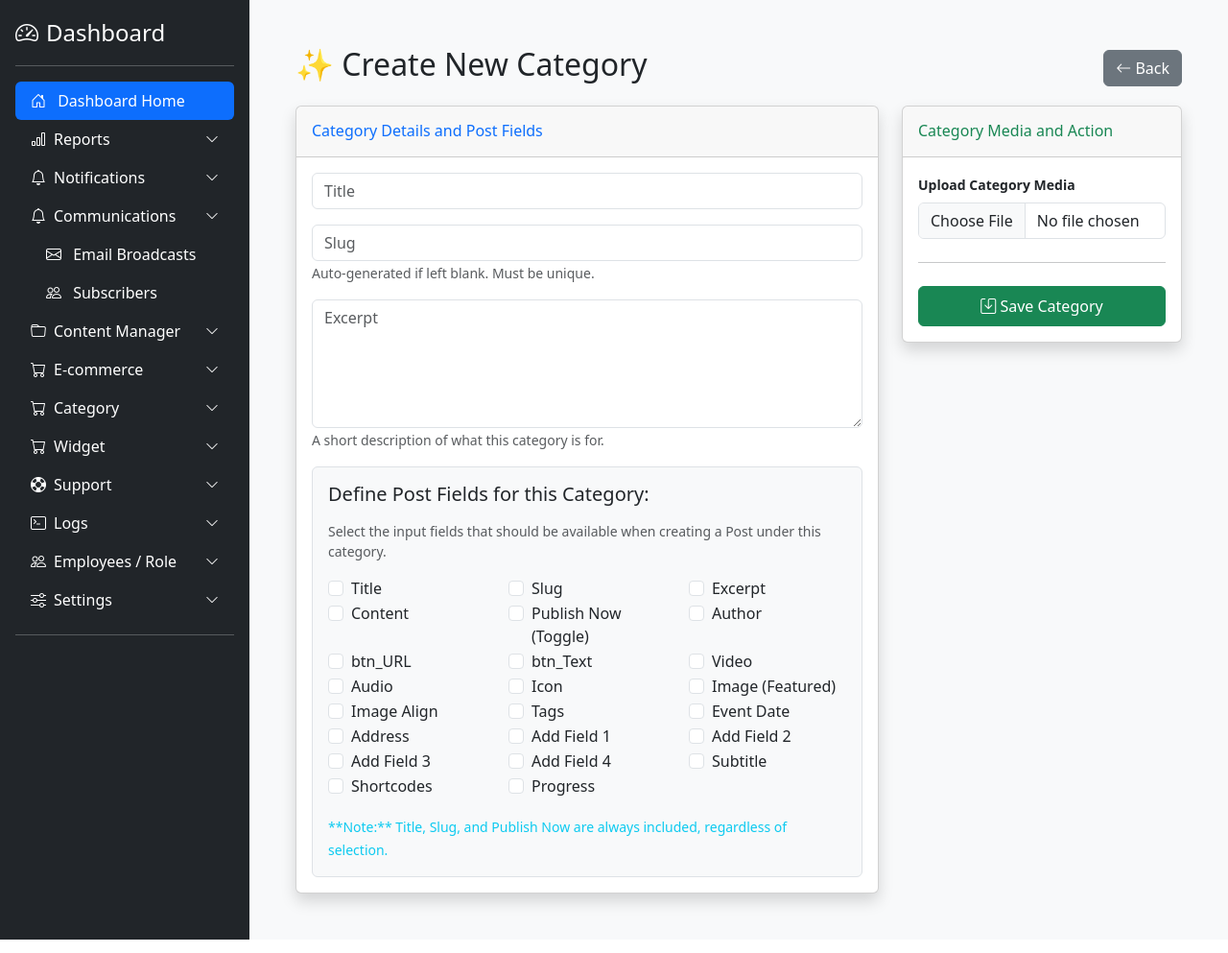
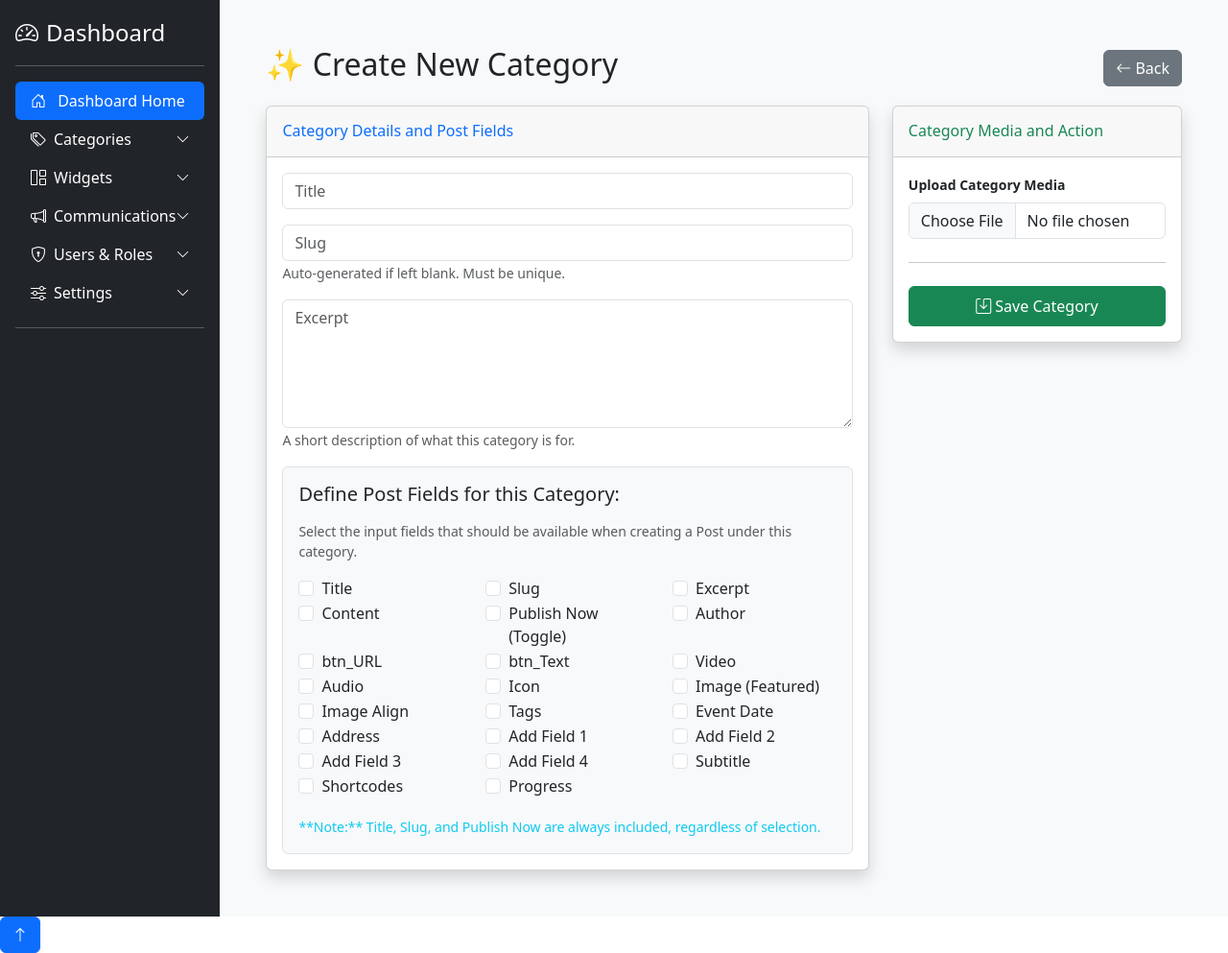
Before and after one commit to belldivine070/CMS, a Django app: page /bg-admin/category/create/ in a window 1280 px wide. Shown: the part 56-1049 px from the top of the page at 96% size. Run offline with Django 5.2, Linux system fonts and the light colour scheme; a user stored in the database is signed in; data comes from the database, SQL or seed files in the repository; parts of the project's set-up code (start-up, migrations or seed data) failed here and were passed over; some libraries are stand-ins or nearby versions.

Commit message:
Refactor layout template with sidebar and alerts
Updated the layout template by modifying the sidebar structure, adding a dark mode toggle button, and enhancing the alert display with a shadow effect. Removed unused CSS styles and improved the organization of the sidebar menu.

```diff
--- a/users/templates/layout.html
+++ b/users/templates/layout.html
@@ -10,7 +10,6 @@
     <link href="https://cdn.jsdelivr.net/npm/bootstrap@5.3.2/dist/css/bootstrap.min.css" rel="stylesheet">
 
     <link rel="stylesheet" href="{% static 'users/css/jquery.datetimepicker.min.css' %}">
-
     <link rel="stylesheet" href="{% static 'users/css/style.css' %}">
     <link rel="icon" type="image/x-icon" href="{% static 'image.png' %}">
 
@@ -19,39 +18,12 @@
     {% endif %}
 
     <style>
-        /* RESPONSIVE SIDEBAR & LAYOUT FIXES */
-        :root { --sidebar-width: 260px; }
-
-        body { overflow-x: hidden; }
-
-        #sidebar {
-            min-width: var(--sidebar-width);
-            max-width: var(--sidebar-width);
-            background: #212529;
-            transition: all 0.3s;
-            min-height: 100vh;
-        }
-
-        /* Responsive Sidebar for Mobile */
-        @media (max-width: 768px) {
-            #sidebar {
-                margin-left: calc(-1 * var(--sidebar-width));
-                position: fixed;
-                z-index: 1050;
-            }
-            #sidebar.active { margin-left: 0; }
-            #content { width: 100% !important; }
-        }
-
         /* Datetimepicker Responsive Fix */
         @media (max-width: 480px) {
             .xdsoft_datetimepicker { width: 300px !important; left: 5% !important; }
         }
-
+        .xdsoft_datetimepicker { z-index: 9999 !important; }
         .content-wrapper { transition: all 0.3s; width: 100%; }
-
-        /* Ensure the timepicker stays above other elements */
-        .xdsoft_datetimepicker { z-index: 9999 !important; }
     </style>
 </head>
 
@@ -72,8 +44,9 @@
         </form>
 
         <div class="ms-auto d-flex align-items-center">
-            <button class="btn btn-outline-light me-3 d-none d-sm-block" id="themeToggle" title="Toggle theme">
-                <i class="bi bi-moon-stars" id="themeIcon"></i>
+            <button class="btn btn-outline-light me-3 d-none d-sm-block" id="darkModeToggle" title="Toggle theme">
+                <i class="bi bi-moon-stars" id="moonIcon"></i>
+                <i class="bi bi-sun d-none" id="sunIcon"></i>
             </button>
 
             <img src="{% if user.profile_image %}{{ user.profile_image.url }}{% else %}{% static 'images/default_profile.png' %}{% endif %}" alt="Profile" class="rounded-circle me-2" width="32" height="32">
@@ -89,7 +62,7 @@
                     <li>
                         <form action="{% url 'logout' %}" method="post">
                             {% csrf_token %}
-                            <button type="submit" class="dropdown-item text-danger">Sign out</button>
+                            <button type="submit" class="dropdown-item text-danger fw-bold">Sign out</button>
                         </form>
                     </li>
                 </ul>
@@ -99,11 +72,7 @@
 
     <div class="d-flex">
 
-      <!-- SIDEBAR -->
-
-      <div id="sidebar" class="bg-dark text-white sidebar-width p-3 sidebar">
-
-
+        <div id="sidebar" class="bg-dark text-white p-3">
             <a href="/" class="d-flex align-items-center mb-3 text-white text-decoration-none">
                 <i class="bi bi-speedometer2 fs-4 me-2"></i>
                 <span class="fs-4">Dashboard</span>
@@ -112,51 +81,44 @@
             <hr class="border-light">
 
             <ul class="nav nav-pills flex-column mb-auto">
-
-      <!-- Dashboard Home -->
                 <li class="nav-item">
                     <a href="{% url 'index' %}" class="nav-link text-white active">
                         <i class="bi bi-house-door me-2"></i> Dashboard Home
                     </a>
                 </li>
 
-      <!-- Reports -->
                 <li>
-        <a data-bs-toggle="collapse" href="#reportsMenu" class="nav-link text-white d-flex align-items-center">
-          <i class="bi bi-bar-chart me-2"></i> Reports
+                    <a data-bs-toggle="collapse" href="#CategoryMenu" class="nav-link text-white d-flex align-items-center">
+                        <i class="bi bi-tags me-2"></i> Categories
                         <i class="bi bi-chevron-down ms-auto small"></i>
                     </a>
-        <div class="collapse ms-3" id="reportsMenu">
+                    <div class="collapse ms-3" id="CategoryMenu">
                         <ul class="nav flex-column">
-            <li><a href="#" class="nav-link text-white"><i class="bi bi-graph-up-arrow me-2"></i> Sales Reports</a></li>
-            <li><a href="#" class="nav-link text-white"><i class="bi bi-pie-chart me-2"></i> User Analytics</a></li>
-            <li><a href="#" class="nav-link text-white"><i class="bi bi-bar-chart-steps me-2"></i> Activity Logs</a></li>
-          </ul>
-        </div>
-      </li>
-
-      <!-- Notifications -->
-      <li>
-        <a data-bs-toggle="collapse" href="#notificationMenu" class="nav-link text-white d-flex align-items-center">
-          <i class="bi bi-bell me-2"></i> Notifications
-          <i class="bi bi-chevron-down ms-auto small"></i>
-        </a>
-        <div class="collapse ms-3" id="notificationMenu">
-          <ul class="nav flex-column">
-            <li><a href="#" class="nav-link text-white"><i class="bi bi-bell-fill me-2"></i> All Notifications</a></li>
-            <li><a href="#" class="nav-link text-white"><i class="bi bi-envelope-paper me-2"></i> Messages</a></li>
-            <li><a href="#" class="nav-link text-white"><i class="bi bi-envelope-paper me-2"></i> Email</a></li>
-            <li><a href="#" class="nav-link text-white"><i class="bi bi-envelope-paper me-2"></i> Subcribers</a></li>
+                            <li><a href="{% url 'category_list' %}" class="nav-link text-white small"><i class="bi bi-list-ul me-2"></i> List All</a></li>
+                            <li><a href="{% url 'category_create' %}" class="nav-link text-white small"><i class="bi bi-plus-circle me-2"></i> Add New</a></li>
                         </ul>
                     </div>
                 </li>
 
                 <li>
-        <a data-bs-toggle="collapse" href="#notificationMenu" class="nav-link text-white d-flex align-items-center">
-            <i class="bi bi-bell me-2"></i> Communications
+                    <a data-bs-toggle="collapse" href="#WidgetMenu" class="nav-link text-white d-flex align-items-center">
+                        <i class="bi bi-grid-1x2 me-2"></i> Widgets
                         <i class="bi bi-chevron-down ms-auto small"></i>
                     </a>
-        <div class="collapse ms-3 show" id="notificationMenu">
+                    <div class="collapse ms-3" id="WidgetMenu">
+                        <ul class="nav flex-column">
+                            <li><a href="{% url 'widget_list' %}" class="nav-link text-white small"><i class="bi bi-list-ul me-2"></i> List All</a></li>
+                            <li><a href="{% url 'widget_create' %}" class="nav-link text-white small"><i class="bi bi-plus-circle me-2"></i> Add New</a></li>
+                        </ul>
+                    </div>
+                </li>
+
+                <li>
+                    <a data-bs-toggle="collapse" href="#commMenu" class="nav-link text-white d-flex align-items-center">
+                        <i class="bi bi-megaphone me-2"></i> Communications
+                        <i class="bi bi-chevron-down ms-auto small"></i>
+                    </a>
+                    <div class="collapse ms-3" id="commMenu">
                         <ul class="nav flex-column">
                             <li><a href="{% url 'broadcast_dashboard' %}" class="nav-link text-white small"><i class="bi bi-envelope me-2"></i> Email Broadcasts</a></li>
                             <li><a href="{% url 'subscriber_list' %}" class="nav-link text-white small"><i class="bi bi-people me-2"></i> Subscribers</a></li>
@@ -164,135 +126,21 @@
                     </div>
                 </li>
 
-      <!-- Content Management -->
                 <li>
-        <a data-bs-toggle="collapse" href="#contentMenu" class="nav-link text-white d-flex align-items-center">
-          <i class="bi bi-folder me-2"></i> Content Manager
+                    <a data-bs-toggle="collapse" href="#usersMenu" class="nav-link text-white d-flex align-items-center">
+                        <i class="bi bi-shield-lock me-2"></i> Users & Roles
                         <i class="bi bi-chevron-down ms-auto small"></i>
                     </a>
-        <div class="collapse ms-3" id="contentMenu">
+                    <div class="collapse ms-3" id="usersMenu">
                         <ul class="nav flex-column">
-            <li><a href="#" class="nav-link text-white"><i class="bi bi-image me-2"></i> Media Library</a></li>
-            <li><a href="#" class="nav-link text-white"><i class="bi bi-pencil-square me-2"></i> Blog Posts</a></li>
-            <li><a href="#" class="nav-link text-white"><i class="bi bi-ui-checks me-2"></i> Page Builder</a></li>
+                            <li><a href="{% url 'manage_users' %}" class="nav-link text-white small"><i class="bi bi-people me-2"></i> Manage Users</a></li>
+                            <li><a href="{% url 'admin_register_user' %}" class="nav-link text-white small"><i class="bi bi-person-plus me-2"></i> Register New</a></li>
+                            <li><a href="{% url 'manage_roles' %}" class="nav-link text-white small"><i class="bi bi-key me-2"></i> Roles & Permissions</a></li>
+                            <li><a href="{% url 'add_role' %}" class="nav-link text-white small"><i class="bi bi-plus-circle me-2"></i> Add Role</a></li>
                         </ul>
                     </div>
                 </li>
 
-      <!-- E-commerce -->
-      <li>
-        <a data-bs-toggle="collapse" href="#ecommerceMenu" class="nav-link text-white d-flex align-items-center">
-          <i class="bi bi-cart me-2"></i> E-commerce
-          <i class="bi bi-chevron-down ms-auto small"></i>
-        </a>
-        <div class="collapse ms-3" id="ecommerceMenu">
-          <ul class="nav flex-column">
-            <li><a href="#" class="nav-link text-white"><i class="bi bi-box-seam me-2"></i> Products</a></li>
-            <li><a href="#" class="nav-link text-white"><i class="bi bi-receipt me-2"></i> Orders</a></li>
-            <li><a href="#" class="nav-link text-white"><i class="bi bi-people me-2"></i> Customers</a></li>
-          </ul>
-        </div>
-      </li>
-
-      <!-- Category -->
-      <li>
-        <a data-bs-toggle="collapse" href="#CategoryMenu" class="nav-link text-white d-flex align-items-center">
-          <i class="bi bi-cart me-2"></i> Category
-          <i class="bi bi-chevron-down ms-auto small"></i>
-        </a>
-        <div class="collapse ms-3" id="CategoryMenu">
-          <ul class="nav flex-column">
-            <li><a href="{% url "category_list" %}" class="nav-link text-white"><i class="bi bi-box-seam me-2"></i> List All</a></li>
-            <li><a href="{% url "category_create" %}" class="nav-link text-white"><i class="bi bi-receipt me-2"></i> Add New</a></li>
-          </ul>
-        </div>
-      </li>
-
-      <!-- Widget -->
-      <li>
-        <a data-bs-toggle="collapse" href="#WidgetMenu" class="nav-link text-white d-flex align-items-center">
-          <i class="bi bi-cart me-2"></i> Widget
-          <i class="bi bi-chevron-down ms-auto small"></i>
-        </a>
-        <div class="collapse ms-3" id="WidgetMenu">
-          <ul class="nav flex-column">
-            <li><a href="{% url "widget_list" %}" class="nav-link text-white"><i class="bi bi-box-seam me-2"></i> List All</a></li>
-            <li><a href="{% url "widget_create" %}" class="nav-link text-white"><i class="bi bi-receipt me-2"></i> Add New</a></li>
-          </ul>
-        </div>
-      </li>
-
-      <!-- Support -->
-      <li>
-        <a data-bs-toggle="collapse" href="#supportMenu" class="nav-link text-white d-flex align-items-center">
-          <i class="bi bi-life-preserver me-2"></i> Support
-          <i class="bi bi-chevron-down ms-auto small"></i>
-        </a>
-        <div class="collapse ms-3" id="supportMenu">
-          <ul class="nav flex-column">
-            <li><a href="#" class="nav-link text-white"><i class="bi bi-chat-dots me-2"></i> Tickets</a></li>
-            <li><a href="#" class="nav-link text-white"><i class="bi bi-question-circle me-2"></i> FAQ Manager</a></li>
-          </ul>
-        </div>
-      </li>
-
-      <!-- Logs -->
-      <li>
-        <a data-bs-toggle="collapse" href="#logsMenu" class="nav-link text-white d-flex align-items-center">
-          <i class="bi bi-terminal me-2"></i> Logs
-          <i class="bi bi-chevron-down ms-auto small"></i>
-        </a>
-        <div class="collapse ms-3" id="logsMenu">
-          <ul class="nav flex-column">
-            <li><a href="#" class="nav-link text-white"><i class="bi bi-list-check me-2"></i> System Logs</a></li>
-            <li><a href="#" class="nav-link text-white"><i class="bi bi-shield-lock me-2"></i> Security Logs</a></li>
-          </ul>
-        </div>
-      </li>
-
-      <!-- Users & Roles (with submenu for roles) -->
-      <li>
-        <a data-bs-toggle="collapse" href="#usersMenu" class="nav-link text-white d-flex align-items-center">
-          <i class="bi bi-people me-2"></i> Employees / Role
-          <i class="bi bi-chevron-down ms-auto small"></i>
-        </a>
-        <div class="collapse ms-3" id="usersMenu">
-          <ul class="nav flex-column">
-
-            <!-- Manage-users Submenu -->
-            <li>
-              <a data-bs-toggle="collapse" href="#usersSubMenu" class="nav-link text-white d-flex align-items-center">
-                <i class="bi bi-key me-2"></i> Manager Users
-                <i class="bi bi-chevron-down ms-auto small"></i>
-              </a>
-              <div class="collapse ms-3" id="usersSubMenu">
-                <ul class="nav flex-column">
-                  <li><a href="{% url 'admin_register_user' %}" class="nav-link text-white"><i class="bi bi-person-plus me-2"></i> Register User</a></li>
-                  <li><a href="{% url 'manage_users' %}" class="nav-link text-white"><i class="bi bi-people me-2"></i> Manage Users</a></li>
-                </ul>
-              </div>
-            </li>
-
-
-            <!-- Role Submenu -->
-            <li>
-              <a data-bs-toggle="collapse" href="#rolesSubMenu" class="nav-link text-white d-flex align-items-center">
-                <i class="bi bi-key me-2"></i> Roles
-                <i class="bi bi-chevron-down ms-auto small"></i>
-              </a>
-              <div class="collapse ms-3" id="rolesSubMenu">
-                <ul class="nav flex-column">
-                  <li><a href="{% url 'add_role' %}" class="nav-link text-white"><i class="bi bi-plus-circle me-2"></i> Add New Role</a></li>
-                  <li><a href="{% url 'manage_roles' %}" class="nav-link text-white"><i class="bi bi-person-badge me-2"></i> Role / permissions</a></li>
-                  {% comment %} <li><a href="{% url 'edit_role' %}" class="nav-link text-white"><i class="bi bi-pencil-square me-2"></i> Edit Role</a></li> {% endcomment %}
-                </ul>
-              </div>
-            </li>
-          </ul>
-        </div>
-      </li>
-
-      <!-- Settings -->
                 <li>
                     <a data-bs-toggle="collapse" href="#settingsMenu" class="nav-link text-white d-flex align-items-center">
                         <i class="bi bi-sliders me-2"></i> Settings
@@ -300,22 +148,18 @@
                     </a>
                     <div class="collapse ms-3" id="settingsMenu">
                         <ul class="nav flex-column">
-            <li><a href="{% url 'site_settings' %}" class="nav-link text-white"><i class="bi bi-card-text me-2"></i> Site Details</a></li>
-            <li><a href="#" class="nav-link text-white"><i class="bi bi-hdd-network me-2"></i> System Config</a></li>
+                            <li><a href="{% url 'site_settings' %}" class="nav-link text-white small"><i class="bi bi-card-text me-2"></i> Site Details</a></li>
                         </ul>
                     </div>
                 </li>
-
             </ul>
-
             <hr class="border-light">
-
         </div>
 
         <main id="content" class="flex-grow-1 content-wrapper p-3 p-md-4 bg-light">
             {% if messages %}
                 {% for message in messages %}
-                    <div class="alert alert-{{ message.tags|default:'info' }} alert-dismissible fade show">
+                    <div class="alert alert-{{ message.tags|default:'info' }} alert-dismissible fade show shadow-sm">
                         {{ message }}
                         <button class="btn-close" data-bs-dismiss="alert"></button>
                     </div>
@@ -323,35 +167,28 @@
             {% endif %}
 
             <div class="container-fluid">
-                {% block content %}
-                {% endblock content %}
+                {% block content %}{% endblock content %}
             </div>
         </main>
     </div>
 
+    <div id="mobileOverlay"></div>
+    <button id="backToTop" class="btn btn-primary shadow-sm">
+        <i class="bi bi-arrow-up"></i>
+    </button>
+
     <script src="https://code.jquery.com/jquery-3.6.0.min.js"></script>
-
     <script src="https://cdn.jsdelivr.net/npm/bootstrap@5.3.2/dist/js/bootstrap.bundle.min.js"></script>
-
     <script src="{% static 'users/js/jquery.datetimepicker.full.min.js' %}"></script>
-
     <script src="{% static 'users/js/main.js' %}"></script>
 
     <script>
         $(document).ready(function () {
-            // Sidebar Toggle for Mobile
-            $('#sidebarToggle').on('click', function () {
-                $('#sidebar').toggleClass('active');
-            });
-
-            // Initialize Datetimepicker on any element with the class or specific ID
-            // This fixes your 'Time not showing' issue
             $('.datetimepicker, #datetimepicker').datetimepicker({
                 format: 'Y-m-d H:i',
                 timepicker: true,
                 datepicker: true,
-                step: 15,
-                theme: 'default'
+                step: 15
             });
         });
     </script>
```
Lines whose indentation alone changed are shown as unchanged.
